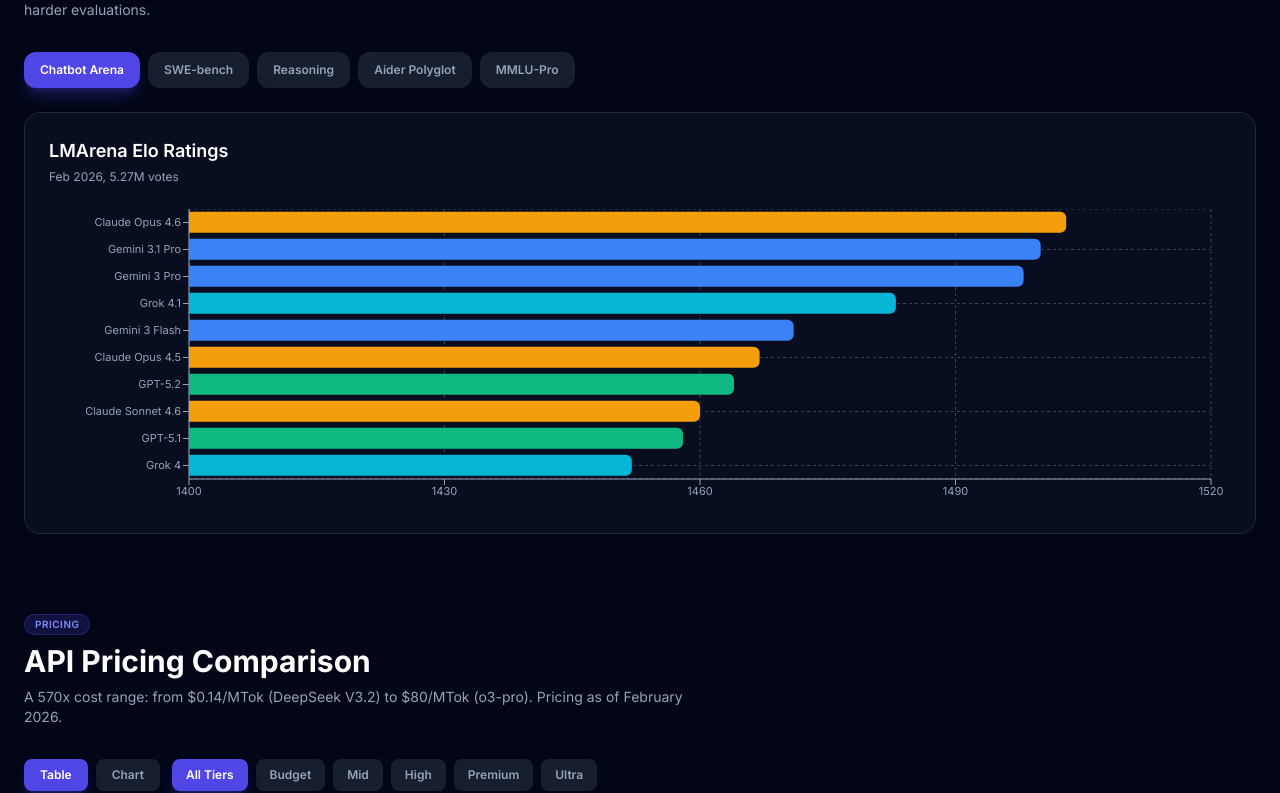
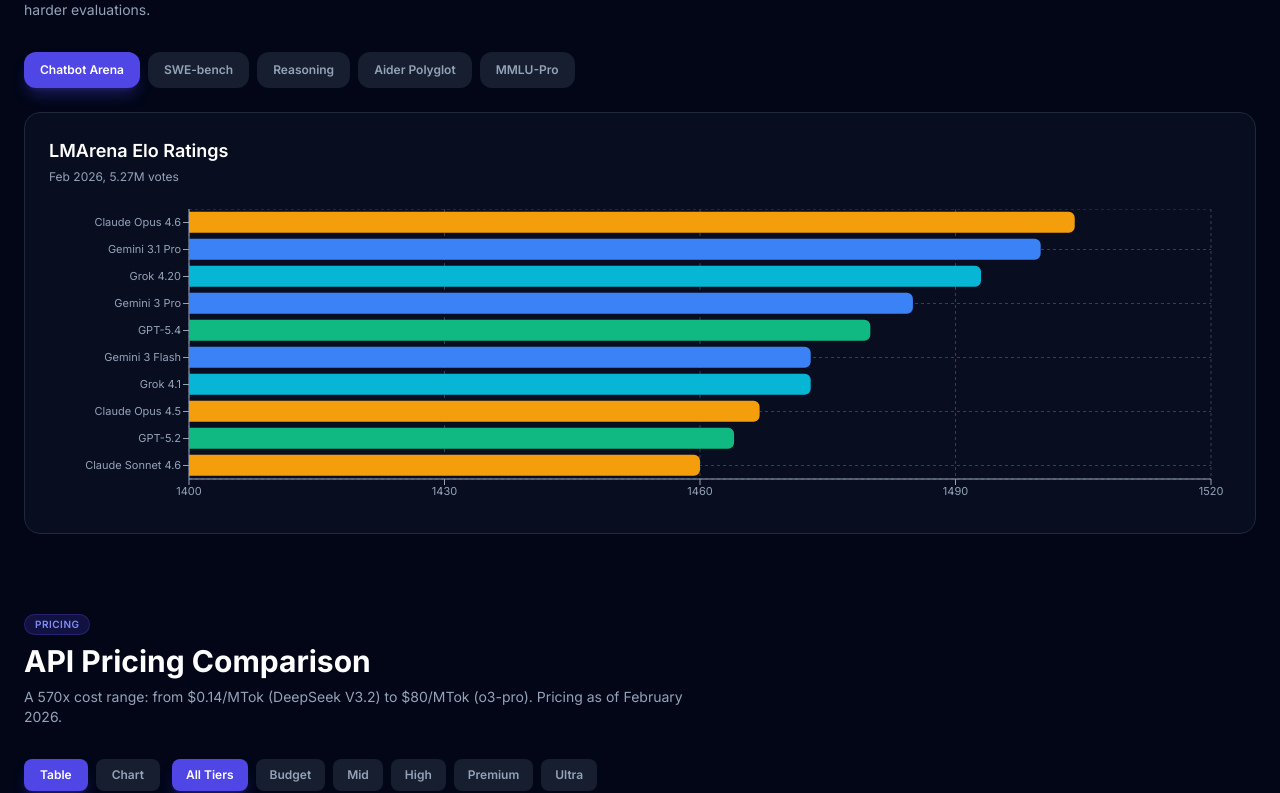
Before and after one commit to dfbustosus/ai-model-tracker, a React (Vite) app: page / in a window 1280 px wide. Shown: the part 11207-12000 px from the top of the page. Built offline with nearby package versions, Linux system fonts and the light colour scheme.

Commit message:
Update benchmarks

```diff
--- a/src/data/benchmarks.ts
+++ b/src/data/benchmarks.ts
@@ -17,19 +17,22 @@
   { model: 'Grok 4.1', provider: 'xAI', aime2025: 91.0, gpqaDiamond: 87.2, sweBenchVerified: 74.5, hle: 35.2 },
   { model: 'DeepSeek R1', provider: 'DeepSeek', aime2025: 70.0, gpqaDiamond: 71.5, math500: 97.3, sweBenchVerified: 49.2, codeforcesElo: 2029 },
   { model: 'Claude Sonnet 4.5', provider: 'Anthropic', aime2025: 89.0, gpqaDiamond: 84.2, sweBenchVerified: 77.2, arcAgi2: 42.5 },
+  { model: 'GPT-5.4', provider: 'OpenAI', sweBenchVerified: 80.0, gpqaDiamond: 92.4 },
+  { model: 'Grok 4.20', provider: 'xAI', hle: 42.0 },
+  { model: 'Nemotron 3 Super', provider: 'NVIDIA', aime2025: 90.2, gpqaDiamond: 79.2, sweBenchVerified: 60.5, mmluPro: 83.7 },
 ];
 
 export const arenaLeaderboard: ArenaEntry[] = [
-  { rank: 1, model: 'Claude Opus 4.6', provider: 'Anthropic', elo: 1503 },
+  { rank: 1, model: 'Claude Opus 4.6', provider: 'Anthropic', elo: 1504 },
   { rank: 2, model: 'Gemini 3.1 Pro', provider: 'Google', elo: 1500 },
-  { rank: 3, model: 'Gemini 3 Pro', provider: 'Google', elo: 1498 },
-  { rank: 4, model: 'Grok 4.1', provider: 'xAI', elo: 1483 },
-  { rank: 5, model: 'Gemini 3 Flash', provider: 'Google', elo: 1471 },
-  { rank: 6, model: 'Claude Opus 4.5', provider: 'Anthropic', elo: 1467 },
-  { rank: 7, model: 'GPT-5.2', provider: 'OpenAI', elo: 1464 },
-  { rank: 8, model: 'Claude Sonnet 4.6', provider: 'Anthropic', elo: 1460 },
-  { rank: 9, model: 'GPT-5.1', provider: 'OpenAI', elo: 1458 },
-  { rank: 10, model: 'Grok 4', provider: 'xAI', elo: 1452 },
+  { rank: 3, model: 'Grok 4.20', provider: 'xAI', elo: 1493 },
+  { rank: 4, model: 'Gemini 3 Pro', provider: 'Google', elo: 1485 },
+  { rank: 5, model: 'GPT-5.4', provider: 'OpenAI', elo: 1480 },
+  { rank: 6, model: 'Gemini 3 Flash', provider: 'Google', elo: 1473 },
+  { rank: 7, model: 'Grok 4.1', provider: 'xAI', elo: 1473 },
+  { rank: 8, model: 'Claude Opus 4.5', provider: 'Anthropic', elo: 1467 },
+  { rank: 9, model: 'GPT-5.2', provider: 'OpenAI', elo: 1464 },
+  { rank: 10, model: 'Claude Sonnet 4.6', provider: 'Anthropic', elo: 1460 },
 ];
 
 export const codingArena: ArenaEntry[] = [
```
